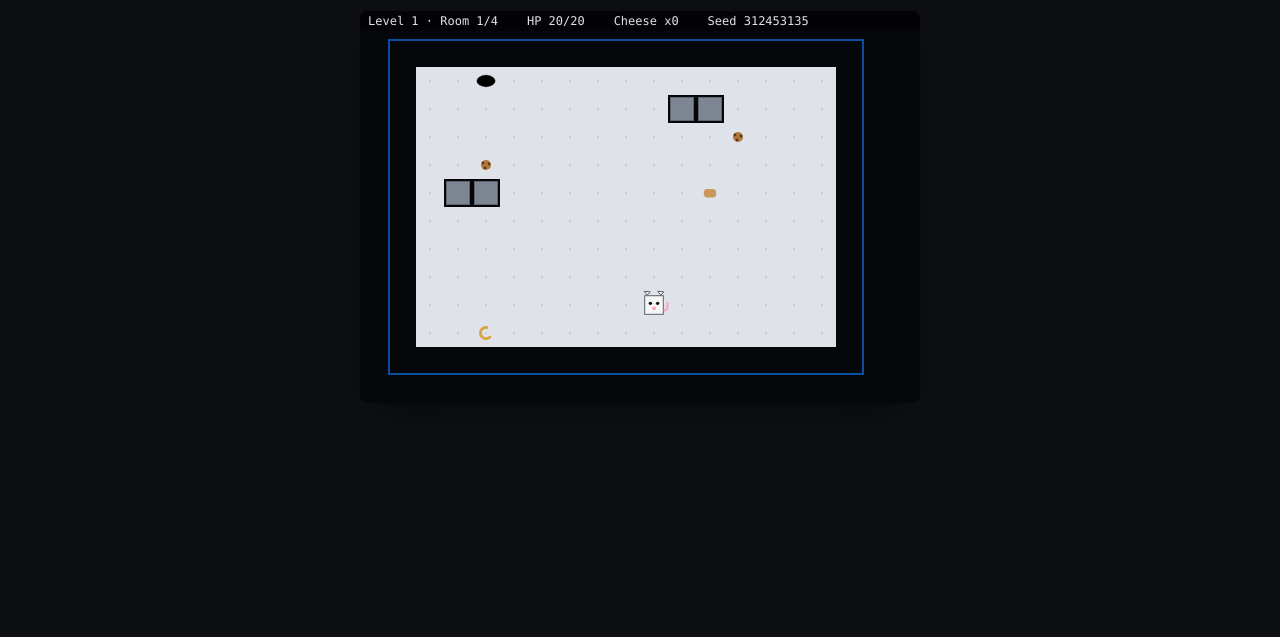
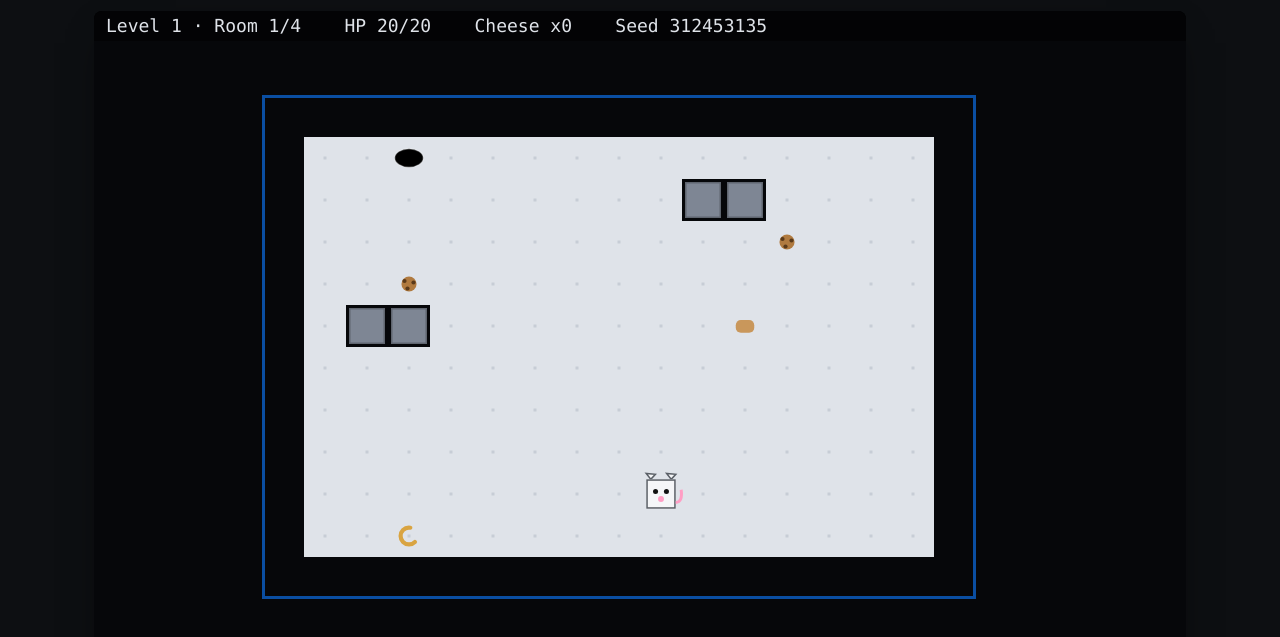
Before and after one commit to BananaDigest/procedural-roguelike, a website built with Vite: page index.html in a window 1280 px wide. Both pictures are taken after a click on the button "Start". Shown: the part 51-688 px from the top of the page. Built offline with nearby package versions, Linux system fonts and the light colour scheme.

Commit message:
Scale game window and assets, increase room size by 1.25x for levels 6-10

```diff
--- a/public/style.css
+++ b/public/style.css
@@ -40,7 +40,7 @@ h1 span {
   background: #000;
   border-radius: 8px;
   image-rendering: pixelated;
-  max-width: 100%;
+  /* width/height are set from JS (Renderer.fit) to fit the window */
   box-shadow: 0 12px 40px -20px rgba(0, 0, 0, 0.9);
 }
 
@@ -64,6 +64,8 @@ h1 span {
   padding: 24px 28px;
   text-align: center;
   line-height: 1.4;
+  /* same factor the canvas is scaled by (set from main.ts) */
+  transform: scale(var(--ui-scale, 1));
 }
 .screen-card h2 {
   font-size: 22px;
--- /dev/null
+++ b/src/config.ts
@@ -0,0 +1,24 @@
+/**
+ * Shared size config — the one place that sets how big things are.
+ *
+ * Rendering works in LOGICAL pixels: one tile = TILE_SIZE. All drawing code
+ * is written in these units; the Renderer scales the whole canvas by one
+ * factor to fit the browser window, so tiles, sprites, effects and HUD all
+ * grow together. Game logic never sees pixels — it works in tiles.
+ */
+
+/** Logical size of one tile, px (before window scaling). */
+export const TILE_SIZE = 28;
+
+/**
+ * Viewport, in tiles. Must hold the biggest room (the level-10 arena,
+ * 25×15 after ROOM_SCALE) plus a top row for the HUD bar.
+ * `npm run gen:check` fails if a generated room doesn't fit.
+ */
+export const VIEW = { w: 26, h: 17 };
+
+/** Rooms on levels fromLevel..toLevel are `factor`× wider and taller (rounded to whole tiles). */
+export const ROOM_SCALE = { factor: 1.25, fromLevel: 6, toLevel: 10 };
+
+/** Never shrink the game below this window scale (tiny browser windows scroll instead). */
+export const MIN_WINDOW_SCALE = 0.5;
--- a/src/generation/RoomGen.ts
+++ b/src/generation/RoomGen.ts
@@ -11,6 +11,7 @@
 import { Mulberry32, roomSeed } from "../rng/Mulberry32.ts";
 import { type Enemy, type Exit, type Food, type Item, type Room, Tile, type Trap, type Vec2 } from "../core/types.ts";
 import { floodFill, isRoomConnected } from "./ConnectivityCheck.ts";
+import { ROOM_SCALE } from "../config.ts";
 import {
   ENEMY_HP,
   LAST_LEVEL,
@@ -28,15 +29,25 @@ export interface RoomSpec {
   count: number; // rooms in this level
 }
 
-/** Room size limits, in tiles, INCLUDING the wall frame. */
+/** Room size limits, in tiles, INCLUDING the wall frame (before scaledSize's level scaling). */
 export const ROOM_W = { min: 11, max: 18 };
 export const ROOM_H = { min: 8, max: 12 };
-/** Boss arena: bigger than any normal room, still fits the 20×14 viewport (+ HUD row). */
+/** Boss arena (level 10, base size): bigger than any normal room; scaled it must fit config.VIEW. */
 export const ARENA = { w: 20, h: 12 };
 /** Level 10, room 1 — the small quiet room before the arena. */
 export const APPROACH = { w: { min: 11, max: 13 }, h: { min: 8, max: 9 } };
 
 const MAX_ATTEMPTS = 20;
+
+/** Size multiplier for `level` (config.ROOM_SCALE: 1.25× on levels 6–10, else 1). */
+export function roomScaleFor(level: number): number {
+  return level >= ROOM_SCALE.fromLevel && level <= ROOM_SCALE.toLevel ? ROOM_SCALE.factor : 1;
+}
+
+/** A base room dimension (tiles) scaled for `level`, rounded to whole tiles. */
+export function scaledSize(n: number, level: number): number {
+  return Math.round(n * roomScaleFor(level));
+}
 
 export function generateRoom(spec: RoomSpec): Room {
   const seed = roomSeed(spec.baseSeed, spec.level, spec.index);
@@ -63,8 +74,8 @@ function buildRoom(spec: RoomSpec, rng: Mulberry32, withShelves: boolean): Room
   const approach = level === LAST_LEVEL && !arena;
   const sizeW = approach ? APPROACH.w : ROOM_W;
   const sizeH = approach ? APPROACH.h : ROOM_H;
-  const w = arena ? ARENA.w : rng.int(sizeW.min, sizeW.max);
-  const h = arena ? ARENA.h : rng.int(sizeH.min, sizeH.max);
+  const w = scaledSize(arena ? ARENA.w : rng.int(sizeW.min, sizeW.max), level);
+  const h = scaledSize(arena ? ARENA.h : rng.int(sizeH.min, sizeH.max), level);
   const tiles = new Array<Tile>(w * h).fill(Tile.Floor);
   for (let y = 0; y < h; y++) {
     for (let x = 0; x < w; x++) {
--- a/src/main.ts
+++ b/src/main.ts
@@ -20,6 +20,7 @@ const overlay = document.getElementById("overlay") as HTMLElement;
 const renderer = new Renderer(canvas);
 const hud = new HUD(canvas);
 const screens = new Screens(overlay);
+const stage = document.getElementById("stage") as HTMLElement;
 
 const game: Game = new GameImpl(generateLevel);
 let started = false;
@@ -62,6 +63,20 @@ function parseSeed(raw: string): number {
   if (/^\d+$/.test(raw)) return parseInt(raw, 10) >>> 0 || 1;
   return hashSeed(raw);
 }
+
+// --- window fit: canvas + overlay scale with the browser window ---
+const PAD_X = 16; // #app padding in style.css: 24px 16px
+const PAD_Y = 24;
+
+function fitToWindow(): void {
+  const top = stage.getBoundingClientRect().top + window.scrollY;
+  const scale = renderer.fit(window.innerWidth - 2 * PAD_X, window.innerHeight - top - PAD_Y);
+  stage.style.setProperty("--ui-scale", String(scale));
+  if (started) render();
+}
+
+window.addEventListener("resize", fitToWindow);
+fitToWindow();
 
 // --- screen flow ---
 function showTitle(): void {
--- a/src/render/Renderer.ts
+++ b/src/render/Renderer.ts
@@ -1,6 +1,10 @@
 /**
  * Renderer — draws the current room of a GameState. Reads state only.
- * Viewport is fixed (VW×VH tiles); the room is centered, everything else is fog.
+ * Viewport is VW×VH tiles (config.VIEW); the room is centered, everything else is fog.
+ *
+ * Scaling: all drawing below is in LOGICAL px (tile = T). `fit()` sizes the
+ * canvas to the browser window and applies ONE transform (scale × devicePixelRatio),
+ * so everything — tiles, sprites, effects, HUD — scales together and stays crisp.
  *
  * Draw order (per design doc): fog → floor → shelves → room outline →
  * transitions → traps/poison → food/items → enemies → mouse.
@@ -13,10 +17,11 @@ import {
   Tile,
 } from "../core/types.ts";
 import { Palette, paletteForLevel } from "./palette.ts";
+import { MIN_WINDOW_SCALE, TILE_SIZE, VIEW } from "../config.ts";
 
-const T = 28; // tile size, px
-const VW = 20;
-const VH = 14;
+const T = TILE_SIZE; // logical tile size, px
+const VW = VIEW.w;
+const VH = VIEW.h;
 
 const ENEMY_COLOR: Record<EnemyKind, string> = {
   cashier: "#39b3c6",
@@ -32,13 +37,39 @@ export interface DrawOpts {
 
 export class Renderer {
   private ctx: CanvasRenderingContext2D;
+  /** Current window scale (logical px → CSS px). */
+  scale = 1;
 
-  constructor(canvas: HTMLCanvasElement) {
-    canvas.width = VW * T;
-    canvas.height = VH * T;
+  constructor(private canvas: HTMLCanvasElement) {
     const ctx = canvas.getContext("2d");
     if (!ctx) throw new Error("2D canvas context unavailable");
     this.ctx = ctx;
+    this.fit(VW * T, VH * T);
+  }
+
+  /**
+   * Scale the canvas to the largest size that fits `availW × availH` CSS px,
+   * keeping the aspect ratio. The scale is snapped so a tile covers a whole
+   * number of device pixels — no blur, no seams between floor tiles.
+   * Call again on window resize, then redraw.
+   */
+  fit(availW: number, availH: number): number {
+    const dpr = window.devicePixelRatio || 1;
+    const raw = Math.max(MIN_WINDOW_SCALE, Math.min(availW / (VW * T), availH / (VH * T)));
+    const devTile = Math.max(1, Math.floor(T * raw * dpr)); // device px per tile
+    const scale = devTile / (T * dpr);
+
+    const c = this.canvas;
+    c.width = VW * devTile;
+    c.height = VH * devTile;
+    c.style.width = `${(VW * devTile) / dpr}px`;
+    c.style.height = `${(VH * devTile) / dpr}px`;
+
+    // Resizing the canvas resets context state — set the one transform again.
+    this.ctx.setTransform(devTile / T, 0, 0, devTile / T, 0, 0);
+    this.ctx.imageSmoothingEnabled = false;
+    this.scale = scale;
+    return scale;
   }
 
   draw(state: GameState, opts: DrawOpts = {}): void {
@@ -281,4 +312,4 @@ export class Renderer {
   }
 }
 
-export { T as TILE_SIZE, VW as VIEW_W, VH as VIEW_H };
+export { VW as VIEW_W, VH as VIEW_H };
--- a/src/ui/HUD.ts
+++ b/src/ui/HUD.ts
@@ -4,6 +4,7 @@
  */
 import { GameState } from "../core/types.ts";
 import { paletteForLevel } from "../render/palette.ts";
+import { TILE_SIZE, VIEW } from "../config.ts";
 
 export class HUD {
   private ctx: CanvasRenderingContext2D;
@@ -25,7 +26,8 @@ export class HUD {
     ctx.font = "12px ui-monospace, Menlo, Consolas, monospace";
     ctx.textBaseline = "top";
     ctx.fillStyle = "rgba(0,0,0,.5)";
-    ctx.fillRect(0, 0, ctx.canvas.width, 20);
+    // logical px — the Renderer's canvas transform scales it with everything else
+    ctx.fillRect(0, 0, VIEW.w * TILE_SIZE, 20);
     ctx.fillStyle = paletteForLevel(state.level).hudText;
     ctx.fillText(text, 8, 5);
     ctx.restore();
```
Also changed, not shown: scripts/gen-check.ts (+16 -4 lines).
